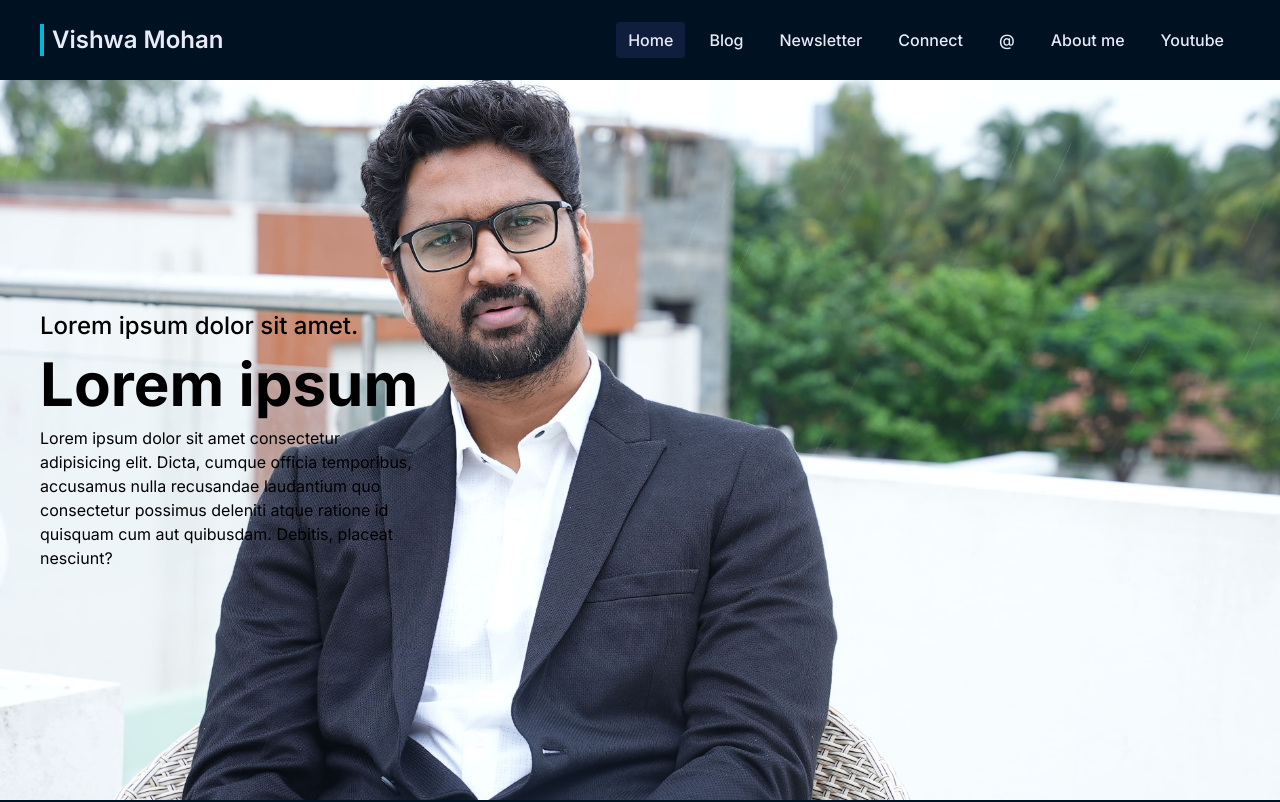
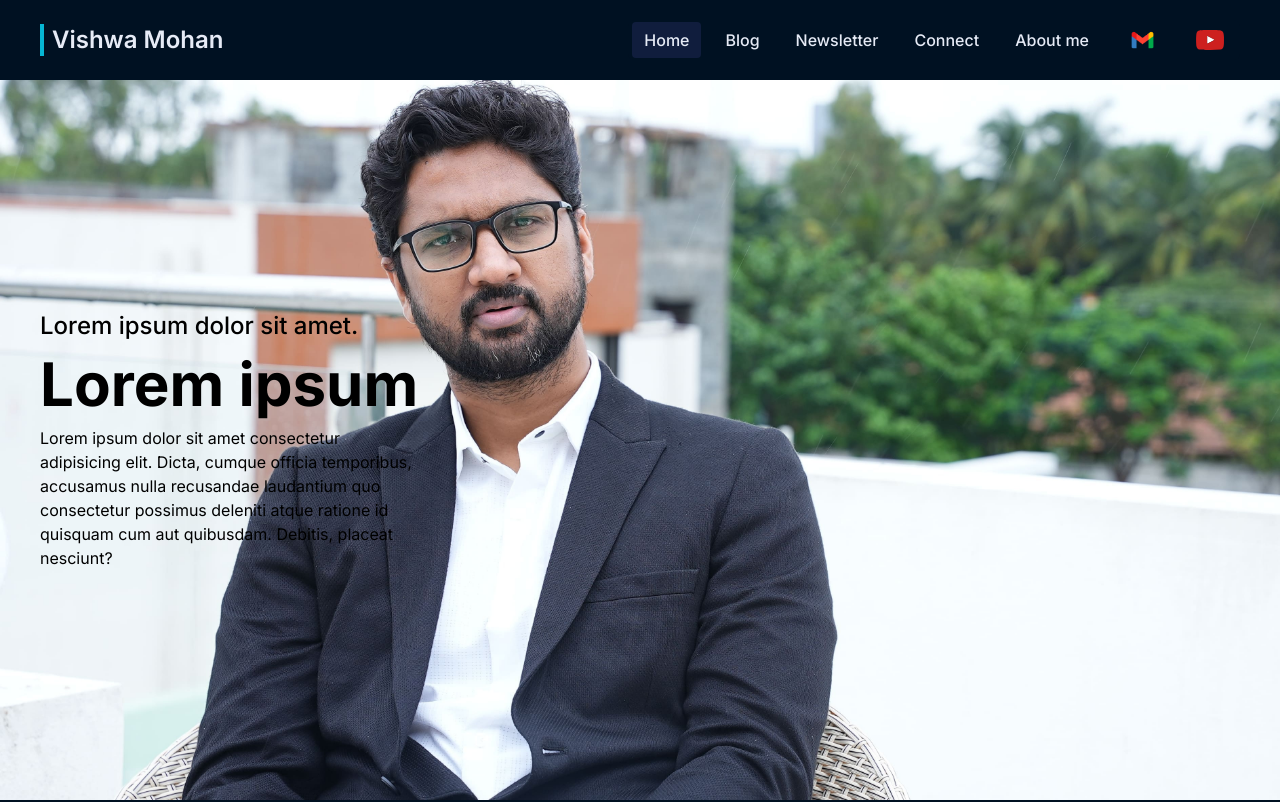
Before and after one commit to anuragtiwarime/vishwamohan.me, a Next.js app: page / in a window 1280 px wide. Shown: the top 802 px of the page. Built offline with nearby package versions, Linux system fonts and the light colour scheme.

Commit message:
feat: added logo for youtube and mail and modified responsiveness

```diff
--- a/src/app/page.tsx
+++ b/src/app/page.tsx
@@ -8,10 +8,12 @@ export default function Home() {
       <Navbar />
 
       {/* main section */}
-      <section className="h-[90vh] flex items-center md:py-5 md:px-10 px-5 py-2 bg-[url('/assets/mainBg.jpg')] bg-center bg-cover text-black">
-        <div className="w-96 space-y-3">
-          <h4 className="text-2xl font-medium">Lorem ipsum dolor sit amet.</h4>
-          <h1 className="text-6xl font-bold">Lorem ipsum</h1>
+      <section className="md:h-[90vh] flex items-center md:py-5 md:px-10 px-5 py-2 bg-[url('/assets/mainBg.jpg')] bg-center bg-cover text-black">
+        <div className="md:w-96 space-y-2 md:space-y-3">
+          <h4 className="text-lg md:text-2xl font-medium">
+            Lorem ipsum dolor sit amet.
+          </h4>
+          <h1 className="text-3xl md:text-6xl font-bold">Lorem ipsum</h1>
           <p>
             Lorem ipsum dolor sit amet consectetur adipisicing elit. Dicta,
             cumque officia temporibus, accusamus nulla recusandae laudantium quo
@@ -25,14 +27,14 @@ export default function Home() {
       <section className="my-10 space-y-10 px-5 md:px-10">
         <div className="space-y-5">
           <h1 className="text-3xl text-center font-semibold">Featured on</h1>
-          <p className="text-center">
+          <p className="sm:text-center">
             Lorem ipsum dolor sit amet consectetur adipisicing elit. Provident
             obcaecati natus consectetur consequuntur maxime deleniti sapiente
             deserunt, nostrum magni commodi aspernatur vitae nulla, iure
             voluptates?
           </p>
         </div>
-        <div className="flex items-center gap-20 justify-center">
+        <div className="flex flex-wrap items-center gap-10 md:gap-20 justify-center">
           {featuredCompanyData.length &&
             featuredCompanyData.map((company, index) => {
               return (
--- a/src/components/navbar.tsx
+++ b/src/components/navbar.tsx
@@ -12,6 +12,7 @@ import {
 } from "./ui/drawer";
 import { Menu } from "lucide-react";
 import { Button } from "./ui/button";
+import Image from "next/image";
 
 const Navbar = () => {
   const pathname = usePathname();
@@ -57,13 +58,6 @@ const Navbar = () => {
           >
             <Link href="#">Connect</Link>
           </MenubarTrigger>
-          <MenubarTrigger
-            className={`${
-              pathname === "/email" ? "bg-accent text-accent-foreground" : ""
-            }`}
-          >
-            <Link href="#">@</Link>
-          </MenubarTrigger>
 
           <MenubarTrigger
             className={`${
@@ -72,12 +66,25 @@ const Navbar = () => {
           >
             <Link href="#">About me</Link>
           </MenubarTrigger>
-          <MenubarTrigger
-            className={`${
-              pathname === "/youtube" ? "bg-accent text-accent-foreground" : ""
-            }`}
-          >
-            <Link href="#">Youtube</Link>
+          <MenubarTrigger className="hover:bg-transparent">
+            <Link href="#">
+              <Image
+                src={"/assets/social/gmail.png"}
+                alt="email"
+                width={35}
+                height={35}
+              />
+            </Link>
+          </MenubarTrigger>
+          <MenubarTrigger className="hover:bg-transparent">
+            <Link href="#">
+              <Image
+                src={"/assets/social/youtube.svg"}
+                alt="email"
+                width={28}
+                height={20}
+              />
+            </Link>
           </MenubarTrigger>
         </MenubarMenu>
       </Menubar>
@@ -128,18 +135,17 @@ const Navbar = () => {
                 <Link href="#">
                   <Button
                     className="w-full"
-                    variant={pathname === "/email" ? "default" : "outline"}
+                    variant={pathname === "/about" ? "default" : "outline"}
                   >
-                    @
+                    About me
                   </Button>
                 </Link>
-
                 <Link href="#">
                   <Button
                     className="w-full"
-                    variant={pathname === "/about" ? "default" : "outline"}
+                    variant={pathname === "/email" ? "default" : "outline"}
                   >
-                    About me
+                    Mail me
                   </Button>
                 </Link>
                 <Link href="#" className="col-span-2">
```
Also changed, not shown: public/assets/social/gmail.png (added), public/assets/social/youtube.svg (added).
